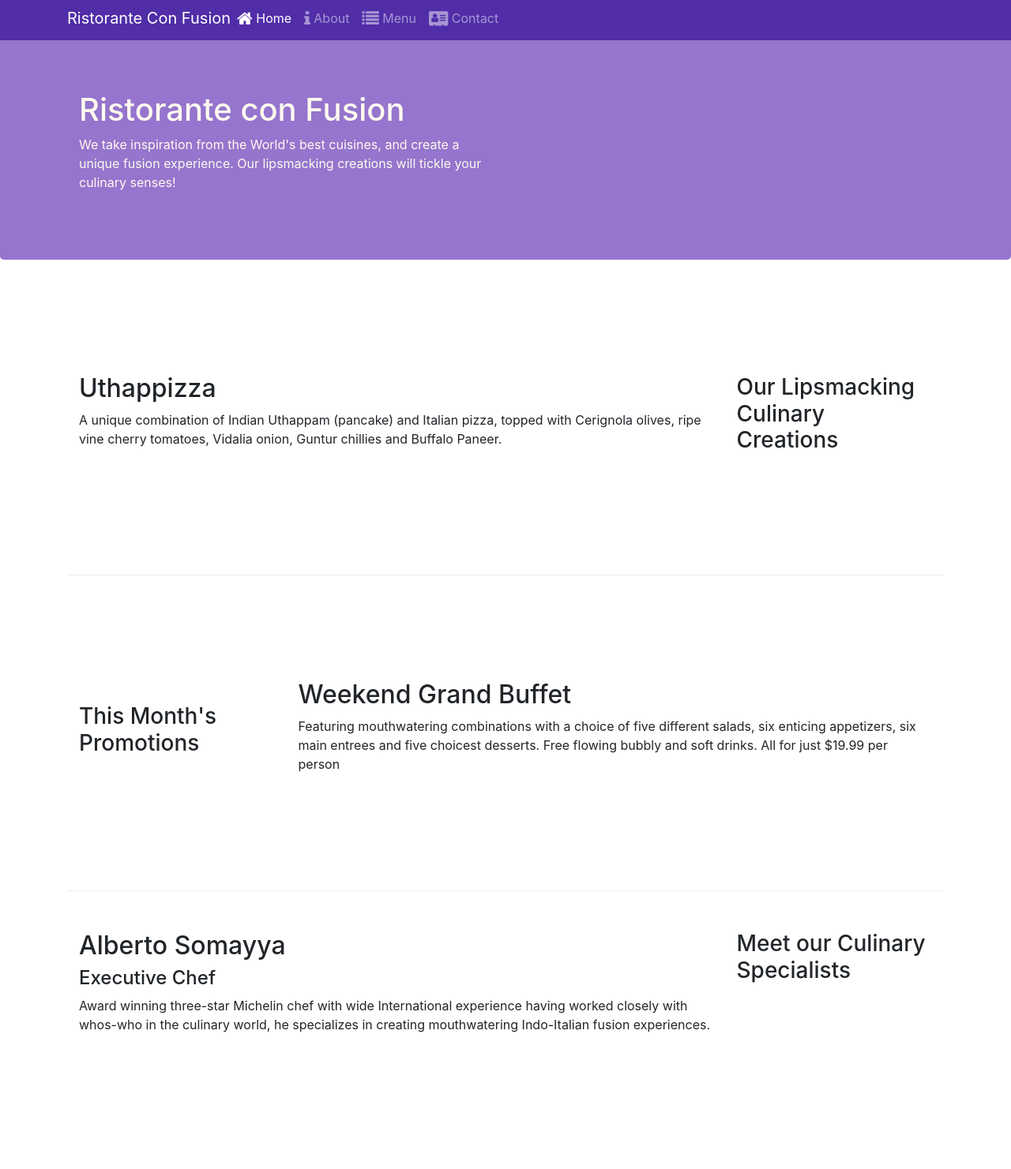
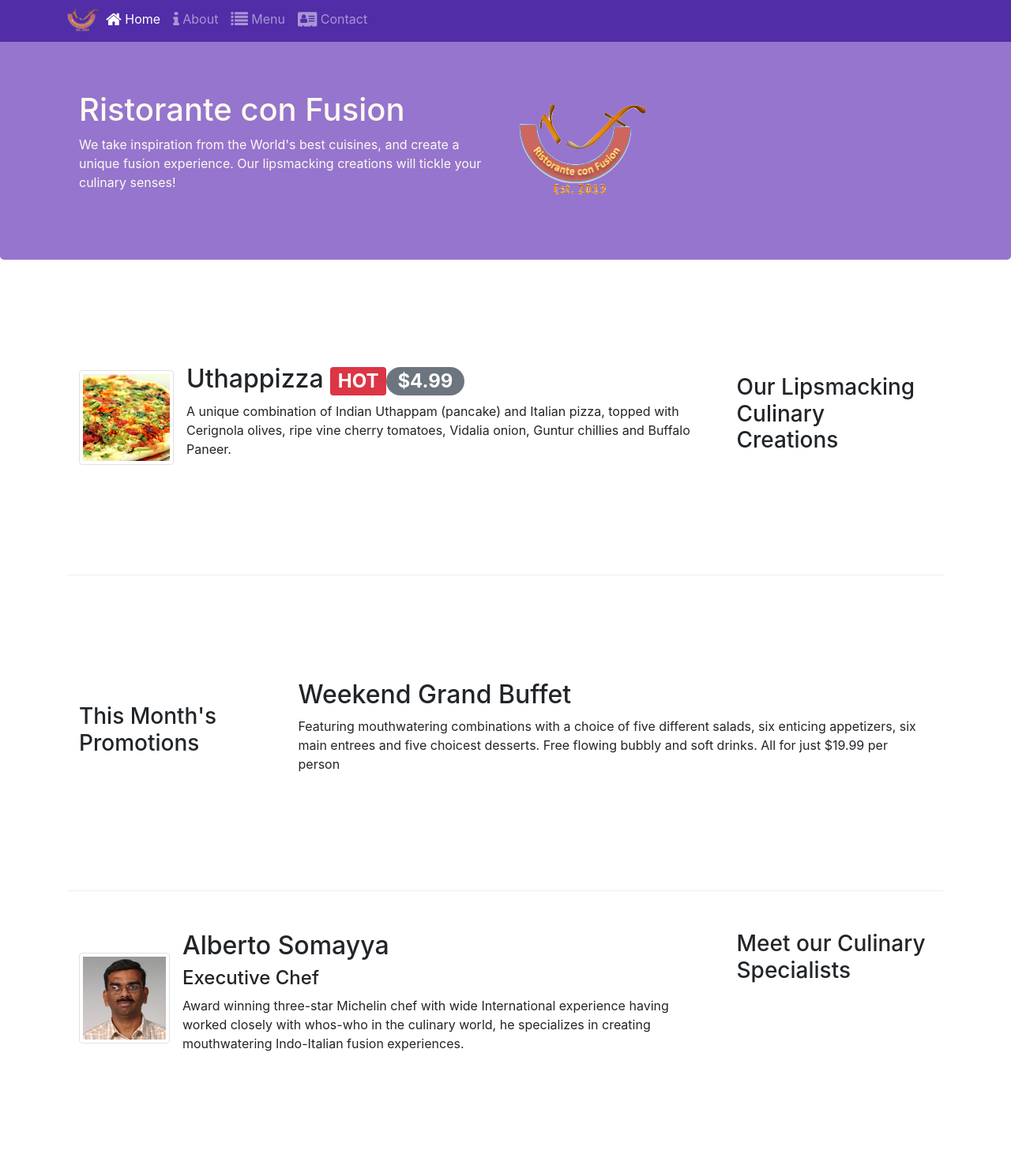
Before and after one commit to Pranshu012/hotelSite-BootStrap, a website: page index.html in a window 1280 px wide. Shown: the part 5-1486 px from the top of the page at 79% size. Drawn offline with nearby package versions, Linux system fonts and the light colour scheme.

Commit message:
media badges

```diff
--- a/index.html
+++ b/index.html
@@ -21,7 +21,7 @@
             <button class="navbar-toggler" type="button" data-toggle="collapse" data-target="#Navbar">
                 <span class="navbar-toggler-icon"></span>
             </button>
-            <a class="navbar-brand mr-auto" href="#">Ristorante Con Fusion</a>
+            <a class="navbar-brand mr-auto" href="#"><img src="img/logo.png" height="30" width="41"></a>
             <div class="collapse navbar-collapse" id="Navbar">
             <ul class="navbar-nav mr-auto">
                 <li class="nav-item active"><a class="nav-link" href="#"><span class="fa fa-home fa-lg"></span> Home</a></li>
@@ -42,7 +42,8 @@
                     <h1>Ristorante con Fusion</h1>
                     <p class="d-none d-sm-block">We take inspiration from the World's best cuisines, and create a unique fusion experience. Our lipsmacking creations will tickle your culinary senses!</p>
                 </div>
-                <div class="col-12 col-sm">
+                <div class="col-12 col-sm align-self-center">
+                    <img src="img/logo.png" class="img-fluid">
                 </div>
             </div>
         </div>
@@ -54,8 +55,17 @@
                 <h3>Our Lipsmacking Culinary Creations</h3>
             </div>
             <div class="col col-sm order-sm-first col-md">
-                <h2>Uthappizza</h2>
-                <p class="d-none d-sm-block">A unique combination of Indian Uthappam (pancake) and Italian pizza, topped with Cerignola olives, ripe vine cherry tomatoes, Vidalia onion, Guntur chillies and Buffalo Paneer.</p>
+                <div class="media">
+                    <img class="d-flex mr-3 img-thumbnail align-self-center"
+                            src="img/uthappizza.png" alt="Uthappizza">
+                    <div class="media-body">
+                        <h2 class="mt-0">Uthappizza <span class="badge badge-danger">HOT</span><span class="badge badge-pill badge-secondary">$4.99</span></h2>
+                        <p class="d-none d-sm-block">A unique combination of Indian Uthappam (pancake) and
+                            Italian pizza, topped with Cerignola olives, ripe vine
+                            cherry tomatoes, Vidalia onion, Guntur chillies and
+                            Buffalo Paneer.</p>
+                    </div>
+                </div>
             </div>
         </div>
 
@@ -75,9 +85,19 @@
                 <h3>Meet our Culinary Specialists</h3>
             </div>
             <div class="col col-sm order-sm-first col-md">
-                <h2>Alberto Somayya</h2>
-                <h4>Executive Chef</h4>
-                <p class="d-none d-sm-block">Award winning three-star Michelin chef with wide International experience having worked closely with whos-who in the culinary world, he specializes in creating mouthwatering Indo-Italian fusion experiences. </p>
+                <div class="media">
+                    <img class="d-flex mr-3 img-thumbnail align-self-center"
+                            src="img/alberto.png" alt="Alberto Somayya">
+                    <div class="media-body">
+                        <h2 class="mt-0">Alberto Somayya</h2>
+                        <h4>Executive Chef</h4>
+                        <p class="d-none d-sm-block">Award winning three-star Michelin chef with wide
+                            International experience having worked closely with
+                            whos-who in the culinary world, he specializes in
+                            creating mouthwatering Indo-Italian fusion experiences.
+                            </p>
+                    </div>
+                </div>
             </div>
         </div>
     </div>
```
Also changed, not shown: aboutus.html (+3 -2 lines), contactus.html (+3 -2 lines), img/alberto.png (added), img/buffet.png (added), img/logo.png (added), img/uthappizza.png (added), 1 other file.
